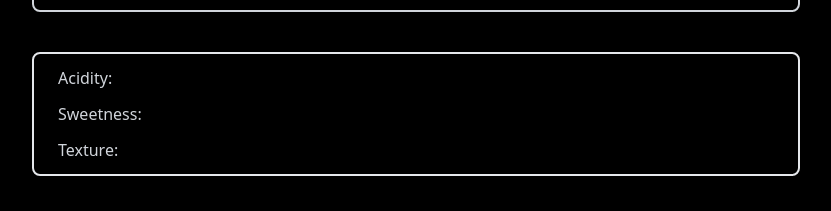
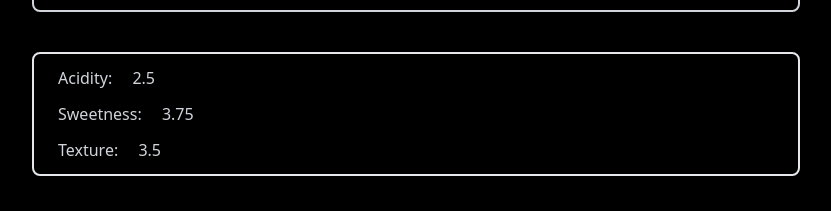
Before and after one commit to EmmanouilSpitaliorakis/teds-coffee-app-frontend, a React (Create React App) app: page / in a window 1280 px wide. Shown: the part 240-451 px from the top of the page, without its empty margins (224-1055 px from the left). Built offline with nearby package versions, Linux system fonts and the light colour scheme.

Commit message:
second commit

```diff
--- a/src/App.js
+++ b/src/App.js
@@ -44,7 +44,9 @@ function App() {
     />
   </div>
   <div className="border-2 rounded-lg max-w-3xl mx-auto m-10">
-    <Outputs/>
+    <Outputs
+      sliderValue={value1}
+    />
   </div>
 </div>
   );
--- a/src/components/Outputs.js
+++ b/src/components/Outputs.js
@@ -1,16 +1,52 @@
-import React from 'react'
+import { useState } from "react"
 
-const Outputs = () => {
+const Outputs = ({sliderValue}) => {
+
+  const [colombiaGeisha, setColombiaGeisha] = useState({
+    acidity: 4,
+    sweetness: 3,
+    texture: 2
+  })
+
+  const [ethiopianHeirloom, setEthiopianHeirloom] = useState({
+    acidity: 2,
+    sweetness: 4,
+    texture: 4
+  })
+
+  const scoreToPercent = (sliderValue) => {
+    var acidityDiff = colombiaGeisha.acidity - ethiopianHeirloom.acidity
+    var sweetnessDiff = colombiaGeisha.sweetness - ethiopianHeirloom.sweetness
+    var textureDiff = colombiaGeisha.texture - ethiopianHeirloom.texture
+
+    var acidityStep = acidityDiff / 100
+    var sweetnessStep = sweetnessDiff / 100
+    var textureStep = textureDiff / 100
+
+    var acidity = acidityStep * (sliderValue)
+    var sweetness = sweetnessStep * (sliderValue)
+    var texture = textureStep * (sliderValue)
+
+    var acidity = colombiaGeisha.acidity - acidity
+    var sweetness = colombiaGeisha.sweetness - sweetness
+    var texture = colombiaGeisha.texture - texture
+
+    return {acidity, sweetness, texture}
+  }
+
   return (
     <div>
         <div className="text-gray-300 pt-3 pb-1.5 px-2">
             <label className="mx-4 text-gray-300">Acidity: </label>
+            <span>{scoreToPercent(sliderValue).acidity}</span>
         </div>
         <div className="text-gray-300 py-1.5 px-2">
             <label className="mx-4 text-gray-300">Sweetness: </label>
+            <span>{scoreToPercent(sliderValue).sweetness}</span>
         </div>
         <div className="text-gray-300 pt-1.5 pb-3 px-2">
             <label className="mx-4 text-gray-300">Texture: </label>
+            <span>{scoreToPercent(sliderValue).texture}</span>
         </div>
     </div>
   )
```
Lines whose indentation alone changed are shown as unchanged.
